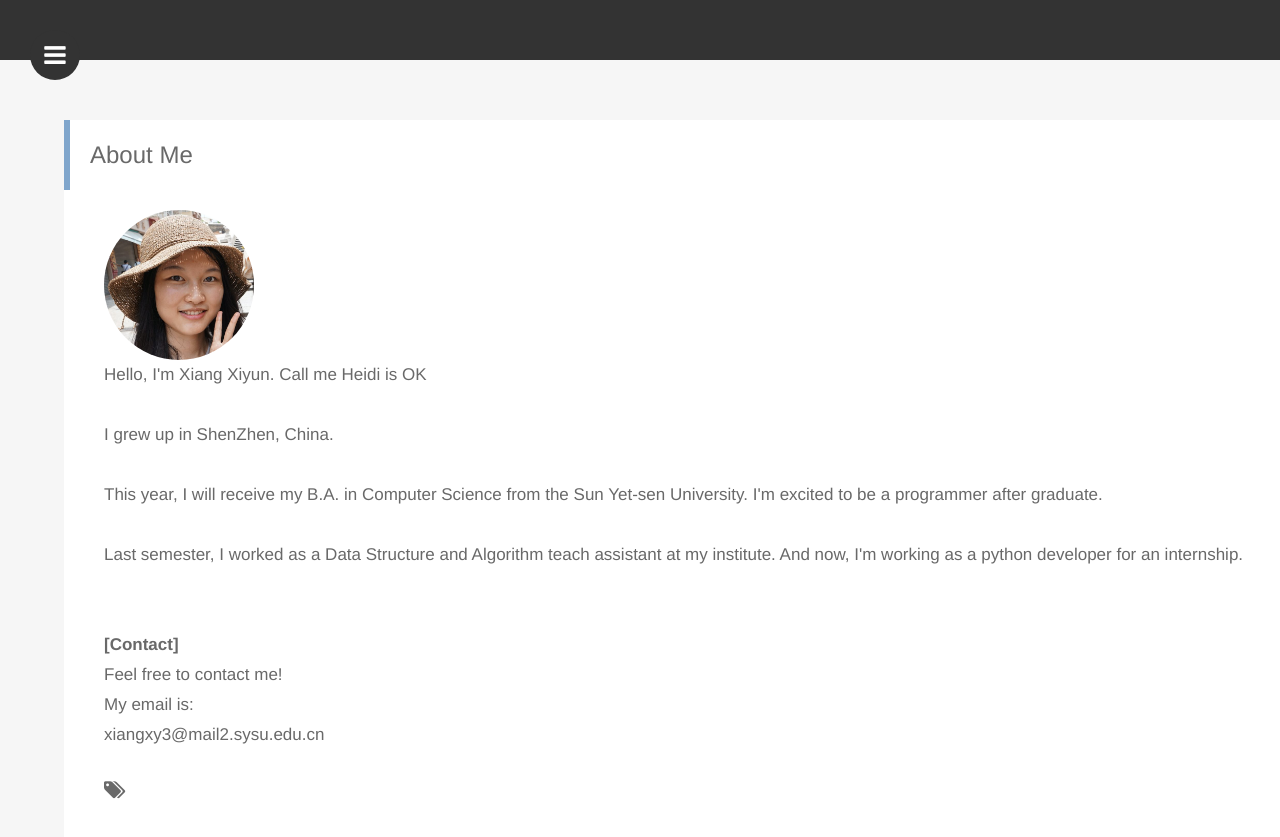
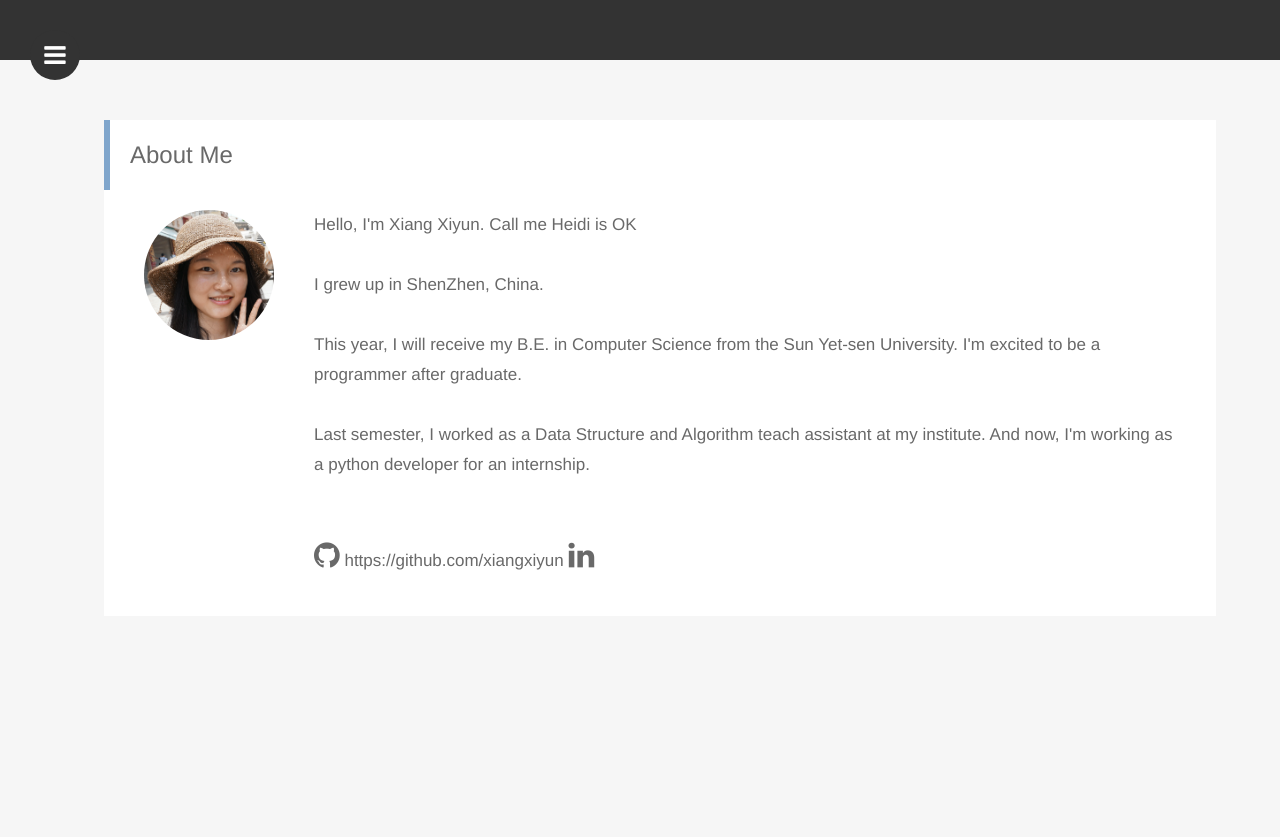
Before and after one commit to xiangxiyun/xiangxiyun.github.io, a Jekyll site: the page built from about.html, in a window 1280 px wide. Shown: the top 837 px of the page. Built offline with Jekyll 4.4.1, drawn with Linux system fonts in a browser that asks for light colours; comment, search, counter and statistics services are not loaded.

Commit message:
change the about page

```diff
--- a/about.html
+++ b/about.html
@@ -11,30 +11,54 @@ layout: blogTemplate
         </h2>
       </header>
       <div class = "article_description">
-        <div id = "myphoto">
 
-        </div>
+        <div id = "myphoto"> </div>
 
+        <div id = "myintro">
           <p>
               Hello, I'm Xiang Xiyun. Call me Heidi is OK </br> </br>
               I grew up in ShenZhen, China. </br></br>
-            This year, I will receive my B.A. in Computer Science
+              This year, I will receive my B.E. in Computer Science
               from the Sun Yet-sen University. I'm excited to be a
               programmer after graduate.</br></br>
               Last semester, I worked as a Data Structure and
               Algorithm teach assistant at my institute. And
               now, I'm working as a python developer for an
               internship.</br></br></br>
-            <h4>[Contact]</h4>
-            Feel free to contact me!</br>
-            My email is:</br>
-            xiangxy3@mail2.sysu.edu.cn
+
           </p>
+          <div id = "contact">
+
+            <i class = "icon icon-github"></i>
+            https://github.com/xiangxiyun
+            <i class = "icon icon-linkedin"></i>
           </div>
-      <footer class = "article_tag">
-        <i class = "icon icon-tags"></i>
+        </div>
 
-      </footer>
+      </div>
     </article>
 
+    <div id="disqus_thread"></div>
+    <script>
+                  /**
+                  * RECOMMENDED CONFIGURATION VARIABLES: EDIT AND UNCOMMENT THE SECTION BELOW TO INSERT DYNAMIC VALUES FROM YOUR PLATFORM OR CMS.
+                  * LEARN WHY DEFINING THESE VARIABLES IS IMPORTANT: https://disqus.com/admin/universalcode/#configuration-variables
+                  */
+                  /*
+                  var disqus_config = function () {
+                  this.page.url = PAGE_URL; // Replace PAGE_URL with your page's canonical URL variable
+                  this.page.identifier = PAGE_IDENTIFIER; // Replace PAGE_IDENTIFIER with your page's unique identifier variable
+                  };
+                  */
+    (function() { // DON'T EDIT BELOW THIS LINE
+    var d = document, s = d.createElement('script');
+
+    s.src = '//heidixiang.disqus.com/embed.js';
+
+    s.setAttribute('data-timestamp', +new Date());
+    (d.head || d.body).appendChild(s);
+    })();
+    </script>
+    <noscript>Please enable JavaScript to view the <a href="https://disqus.com/?ref_noscript" rel="nofollow">comments powered by Disqus.</a></noscript>
+
 </section>
--- a/stylesheets/about.css
+++ b/stylesheets/about.css
@@ -14,11 +14,15 @@
     #about_content{
         float: left;
         margin-top: 120px;
+        margin-right: 10%;
+        margin-left: 40px;
         margin-bottom: 50px;
     }
 
     .blog_article{
         height: auto;
+
+        padding-bottom: 30px;
         margin-bottom: 40px;
         background: rgb(255,255,255);
         color: rgb(105,105,105);
@@ -30,83 +34,25 @@
     }
 
     #myphoto{
-      background-image:url(../images/me.jpg);
+      background-image:url(../images/me.png);
+      float: left;
+      margin: 0px 40px 300px 0;
       background-repeat: no-repeat;
       background-size: cover;
-      height: 150px;
-      width: 150px;
+      height: 130px;
+      width: 130px;
       border-radius: 100%;
     }
 
-
-    /* width >= 1280px */
-    @media screen and ( min-width: 1280px ){
-
-      #aboutContent{
-        margin-left: 10%;
-        padding-top: 150px;
-      }
-
-      #title{
-        font-size: 30px;
-        font-weight: 20px;
-        margin-bottom: 20px;
-      }
-
-      #intro{
-        float: left;
-        margin-left: 8%;
-        margin-top: 10px;
-        font-size: 20px;
-        width: 350px;
-      }
+    .icon{
+      font-size: 30px;
     }
 
-    /* 960px <= width < 1280px */
-    @media screen and ( min-width: 800px ) and ( max-width: 1280px){
+    #myintro{
 
-      #aboutContent{
-        margin-left: 8%;
-        padding-top: 100px;
-      }
 
-      #title{
-        font-size: 30px;
-        font-weight: 20px;
-        margin-bottom: 20px;
-      }
-
-      #intro{
-        float: left;
-        margin-left: 10%;
-        font-size: 16px;
-        width: 300px;
-      }
     }
 
-
-    @media screen and (max-width: 799px){
-      .button_column{
-        height: 40px;
-      }
-      button {
-        width: 40px;
-        height: 40px;
-        margin-top: 20px;
-        margin-left: 20px;
-      }
-      #aboutContent{
-        margin-left: 5%;
-        padding-top: 70px;
-      }
-      #title{
-        font-size: 20px;
-        margin-bottom: 10px;
-      }
-
-      #intro{
-        margin-top: 10px;
-        font-size: 15px;
-        width: 90%;
-      }
+    #disqus_thread{
+      padding: 40px;
     }
--- a/stylesheets/techBlog.css
+++ b/stylesheets/techBlog.css
@@ -174,6 +174,9 @@
 
 
     @media screen and (max-width: 960px){
+      #blog{
+        margin-left: 3%;
+      }
       #blog_category{
         display: none;
       }
```
Also changed, not shown: images/me.jpg (deleted), 5 other files. Lines whose indentation alone changed are shown as unchanged.
